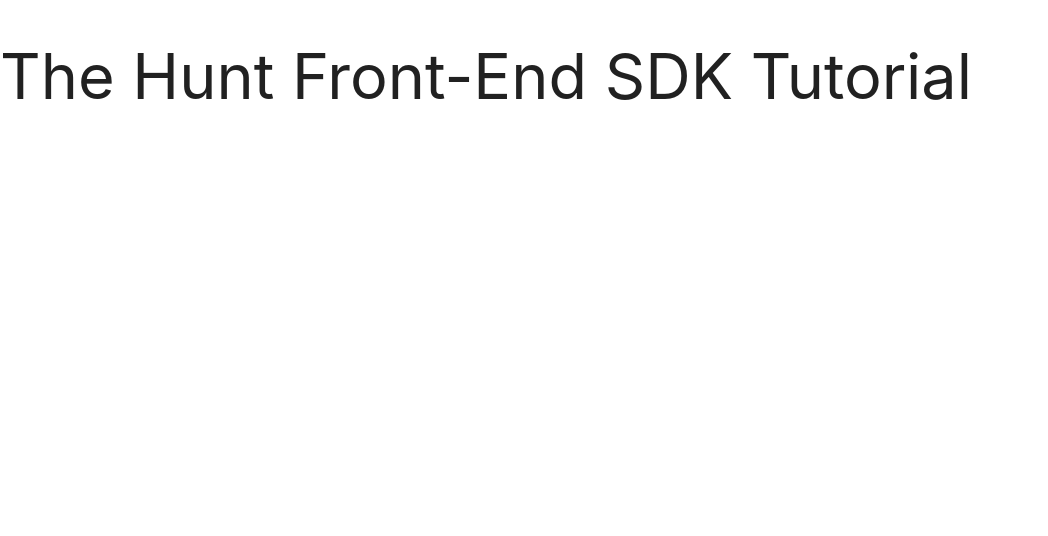
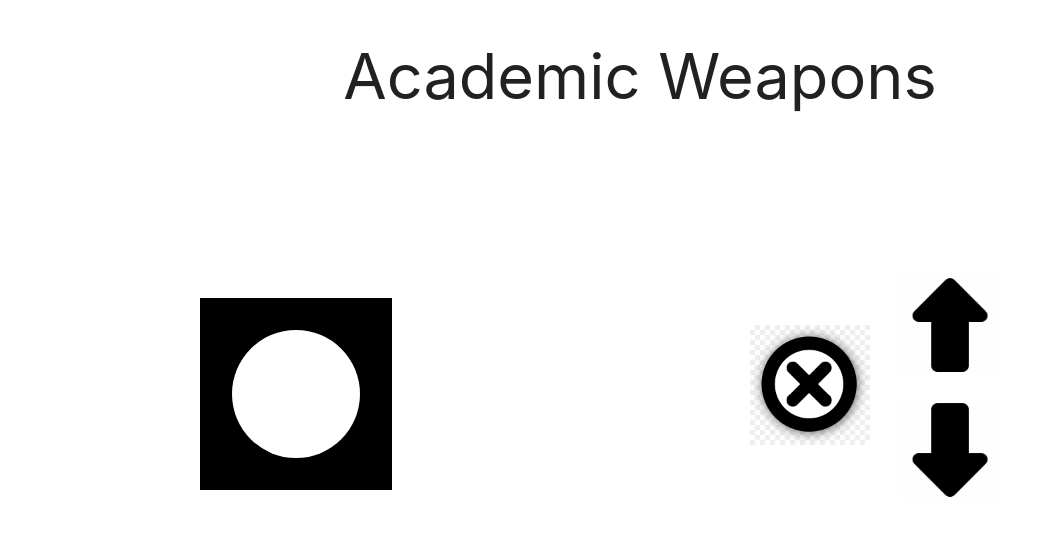
Before and after one commit to farhaansbu/farhaan-internal-comp-2022-front-end-controller, a plain HTML site: page frontend-sdk/index.html in a window 1280 px wide. Shown: the whole page, without its empty margins (0-1048 px from the left). Drawn offline with Linux system fonts and the light colour scheme.

Commit message:
commit message

```diff
--- a/frontend-sdk/css/style.css
+++ b/frontend-sdk/css/style.css
@@ -13,3 +13,33 @@ input[type=range] {
 input[type=range]:hover {
   opacity: 1; /* Fully shown on mouse-over */
 }
+
+
+#up-arrow {
+  position: absolute;
+  left: 900px;
+  top: 275px;
+}
+
+h1 {
+  text-align: center;
+}
+
+
+#down-arrow {
+  position: absolute;
+  left: 900px;
+  top: 400px;
+}
+
+#j1base {
+  position: absolute;
+  left: 200px;
+  top: 298px;
+}
+
+#button-arrow {
+  position:absolute;
+  left: 750px;
+  top: 325px;
+}
--- a/frontend-sdk/index.html
+++ b/frontend-sdk/index.html
@@ -9,10 +9,13 @@
     <link rel="stylesheet" type = "text/css" href="css/style.css">
     <title>The Hunt Front-End SDK</title>
 </head>
+
 <body>
-    <h1>The Hunt Front-End SDK Tutorial</h1>
-    <div id = "tutorial-right-arrow"></div>
-    <div id = "tutorial-slider"></div>
+    <h1> Academic Weapons </h1>
+    <div id = "grabber"></div>
+    <div id = "movement"></div>
     <div id = "tutorial-checkbox"></div>
+    <script src = "js/methods.js"></script>
+    <script src="js/import.js"></script>
 </body>
 </html>
--- /dev/null
+++ b/frontend-sdk/js/import.js
@@ -0,0 +1,26 @@
+createArrow('up', "grabber", 100)
+createArrow('down', "grabber", 100)
+document.getElementById("up-arrow").addEventListener("click", function(event) {
+    console.log("up");
+  });
+  document.getElementById("down-arrow").addEventListener("click", function(event) {
+    console.log("down");
+  });
+
+
+const joystick = createJoyStick({
+    baseSize: '192px',
+    stickSize: '128px',
+    baseColor: 'black',
+    stickColor: 'white'
+  }, function(x, y) {
+    console.log(x, y);
+  });
+  joystick.base.id = "j1base"
+  document.getElementById("movement").appendChild(joystick.base)
+
+  createArrow('button', "grabber", 120)
+
+ document.getElementById("button-arrow").addEventListener("click", function(event) {
+    console.log("grabber");
+  });
--- a/frontend-sdk/js/methods.js
+++ b/frontend-sdk/js/methods.js
@@ -1,4 +1,100 @@
-import { createJoyStick } from "./joystick.js";
+/**
+ * @param {JSON} properties
+* JSON object that contains all the properties for creating a joystick.
+*
+* {
+*      baseSize: string (required)
+*          example: `baseSize: '192px'`
+*      stickSize: string (required)
+*          example: `stickSize: '128px'`
+*      baseColor: string (optional)
+*          example: `baseColor: 'aqua'`
+*      stickColor: string (optional)
+*          example: `stickColor: '#FFFFFF'`
+* }
+* @param {*} dataHandler
+   A callback function that handles/processes the X and Y position of the joystick.
+   Note how in later lines you can see dataHandler() be called like a function.
+* @returns The Joystick object created
+*/
+   function createJoyStick(properties, dataHandler) {
+       const {
+           baseSize, stickSize,
+           baseColor, stickColor,
+       } = properties;
+       //Check whether the required properties are not null. If so, throw an error
+       if([baseSize, stickSize].some(v => !v))
+           throw Error(`Unable to create joystick, missing one or more required parameters: [baseSize, stickSize]`);
+
+       /*We have 2 different components that make up a joystick:
+       1) A base, which acts as the color background for the joystick
+       and is used to define the bounds of the joystick's range of motion
+       2) A stick, which is the element a user drags
+
+       */
+
+       //Add styling for the joystick
+       const base = document.createElement(`div`);
+       base.style.height = base.style.width = baseSize;
+       base.style.backgroundColor = baseColor ? baseColor : `#03A9F4`; // default light blue
+       base.style.display = `flex`;
+       base.style.justifyContent = base.style.alignItems = `center`;
+
+       const stick = document.createElement(`div`);
+       stick.draggable = true;
+       stick.style.height = stick.style.width = stickSize;
+       stick.style.backgroundColor = stickColor ? stickColor : `#FFFFFF`; // default white
+
+       //Add drop shadow with boxShadow property
+       stick.style.boxShadow = `0 0 20px 1px #000000`;
+       stick.style.touchAction = `none`;
+       base.style.position = stick.style.position = `absolute`;
+       stick.style.borderRadius = `100vw`;
+
+       base.appendChild(stick);
+
+       // calculations for joystick position
+       function moveJoystick({clientX, clientY}) {
+           const baseBounds = base.getBoundingClientRect();
+           const stickBounds = stick.getBoundingClientRect();
+           const centerOffset = baseBounds.width/2;
+           if(!stick.position)
+               stick.position = {x: centerOffset, y: centerOffset, centerOffset};
+           if(clientY >= baseBounds.y + stickBounds.height/2 && clientY <= baseBounds.y + baseBounds.height - stickBounds.height/2)
+               stick.position.y = clientY - baseBounds.y; //convert the x,y plane to be relative to the base
+           if(clientX >= baseBounds.x + stickBounds.width/2 && clientX <= baseBounds.x + baseBounds.width - stickBounds.width/2)
+               stick.position.x = clientX - baseBounds.x;
+           stick.style.top = `${stick.position.y - stickBounds.height/2}px`; //we want the center of the stick to be what shows the point
+           stick.style.left = `${stick.position.x - stickBounds.width/2}px`;
+           dataHandler(stick.position.x, stick.position.y);
+       }
+       function stopJoystick() {
+           stick.style.removeProperty(`top`);
+           stick.style.removeProperty(`left`);
+           dataHandler(stick.position.centerOffset, stick.position.centerOffset);
+       }
+
+       // mouse drag support
+       stick.addEventListener(`dragstart`, ({dataTransfer, clientX, clientY}) => {
+           dataTransfer.setDragImage(document.createElement(`img`), 0, 0); //remove drag cursor
+           moveJoystick({clientX, clientY});
+       });
+       stick.addEventListener(`drag`, moveJoystick);
+       stick.addEventListener(`dragend`, stopJoystick);
+
+       // touch screen drag support
+       stick.addEventListener(`touchmove`, e => {
+           for(const i in e.touches)
+               if(e.touches[i].target == stick || base.contains(e.touches[i].target)) {
+                   moveJoystick(e.touches[i]);
+                   break;
+               }
+       });
+       stick.addEventListener(`touchend`, stopJoystick);
+       return {base, stick}; // return the HTML elements so they can be further styled
+   }
+
+
 
 /**
  *
@@ -57,6 +153,8 @@ function createArrow(direction, parentDivId, size = 10, imgFileName = "") {
             case "down":
                 imgUrl += "down-arrow.png";
                 break;
+            case "button":
+                imgUrl += "button.png";
         }
     }
     //If imgFileName is passed as a parameter (ie. imgFileName is not an empty string), then append that to imgUrl
@@ -170,5 +268,3 @@ function renderJoystick() {
     //Append joystick to DOM body
     document.body.appendChild(joystick.base);
 }
-
-export {appendElToParentDiv, createArrow, createSlider, createCheckbox, renderJoystick};
```
Also changed, not shown: frontend-sdk/img/button.png (added).
